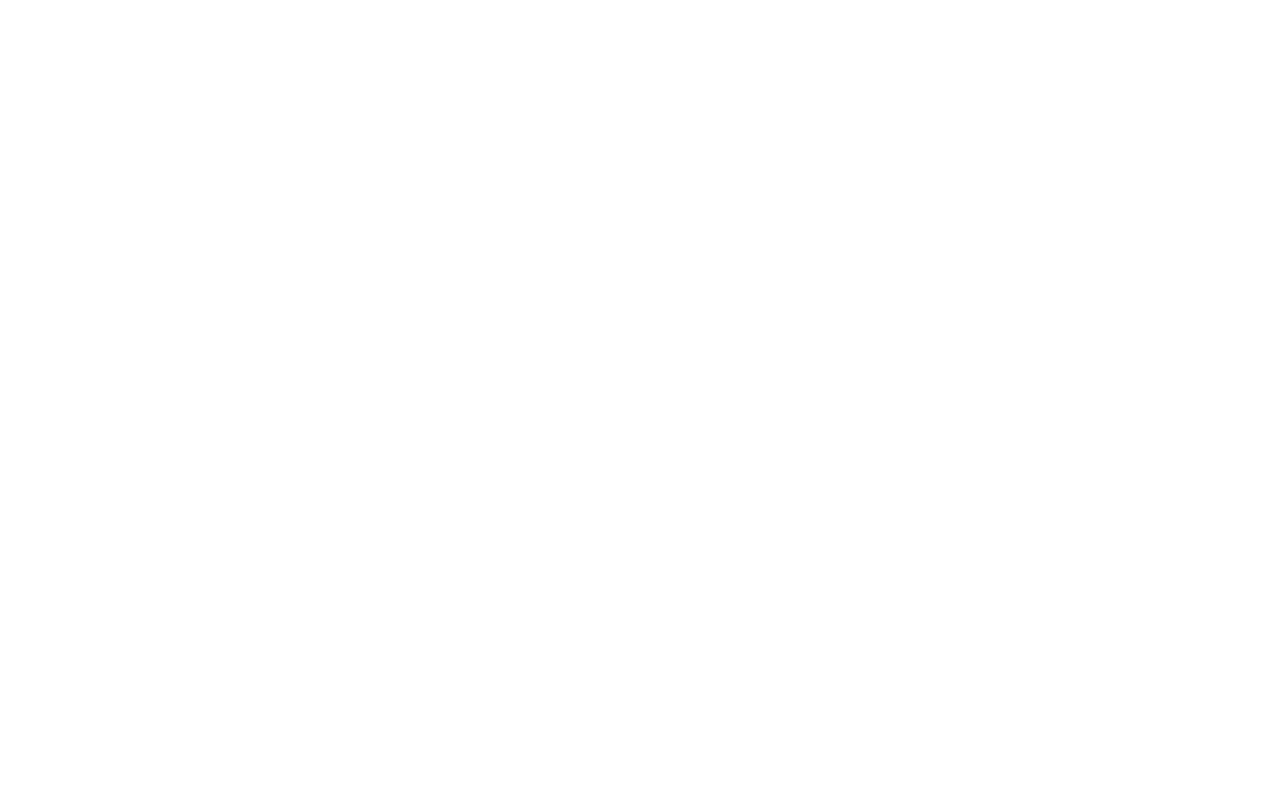
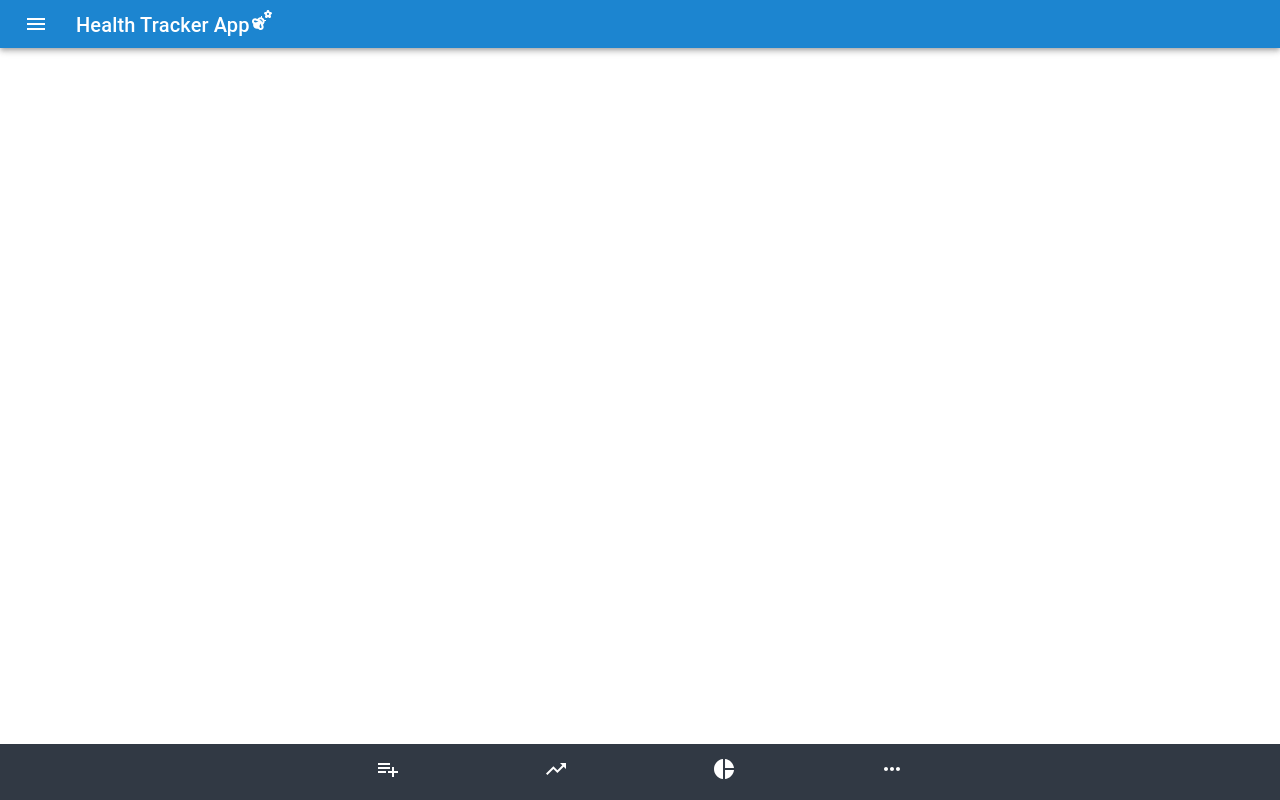
Before and after one commit to Eshy10/health-app, a React (Create React App) app: page / in a window 1280 px wide. Built offline with nearby package versions, Linux system fonts and the light colour scheme.

Commit message:
add navbar and bottom navbar

```diff
--- a/src/App.js
+++ b/src/App.js
@@ -1,9 +1,13 @@
 import React from 'react';
+import Navbar from './components/navbar/Navbar';
+import BottomNavbar from './components/bottomNav/bottomNav';
 import './App.css';
 
 function App() {
   return (
     <div className="App">
+    <Navbar/>
+    <BottomNavbar/>
     </div>
   );
 }
--- a/src/components/bottomNav/bottomNav.js
+++ b/src/components/bottomNav/bottomNav.js
@@ -0,0 +1,29 @@
+import React from 'react';
+import BottomNavigation from '@material-ui/core/BottomNavigation';
+import BottomNavigationAction from '@material-ui/core/BottomNavigationAction';
+import MoreHorizIcon from '@material-ui/icons/MoreHoriz';
+import PlaylistAddIcon from '@material-ui/icons/PlaylistAdd';
+import TrendingUpIcon from '@material-ui/icons/TrendingUp';
+import PieChartIcon from '@material-ui/icons/PieChart';
+import useStyles from './bottomNav.styles';
+
+
+const BottomNavbar = ({props}) => {
+  const classes = useStyles(props);
+  const [value, setValue] = React.useState('Add neasure');
+
+  const handleChange = (event, newValue) => {
+    setValue(newValue);
+  };
+
+  return (
+    <BottomNavigation value={value} onChange={handleChange} className={classes.root}>
+      <BottomNavigationAction label="Add measure" value="add measure" icon={<PlaylistAddIcon />} style = {{color: 'white'}} />
+      <BottomNavigationAction label="Track" value="track" icon={<TrendingUpIcon />}  style = {{color: 'white'}}  />
+      <BottomNavigationAction label="Progress" value="progress" icon={<PieChartIcon />}  style = {{color: 'white'}}  />
+      <BottomNavigationAction label="more" value="more" icon={<MoreHorizIcon />}  style = {{color: 'white'}}  />
+    </BottomNavigation>
+  );
+}
+
+export default BottomNavbar;
--- /dev/null
+++ b/src/components/bottomNav/bottomNav.styles.js
@@ -0,0 +1,12 @@
+import { makeStyles } from '@material-ui/core/styles';
+
+const useStyles = makeStyles({
+    root: {
+    width: '100%',
+    position: 'fixed',
+    bottom: 0,
+    backgroundColor: '#313944'
+    },
+  });
+
+export default useStyles;
--- a/src/components/navbar/Navbar.js
+++ b/src/components/navbar/Navbar.js
@@ -4,6 +4,7 @@
 import Typography from '@material-ui/core/Typography';
 import IconButton from '@material-ui/core/IconButton';
 import MenuIcon from '@material-ui/icons/Menu';
+import EmojiNatureIcon from '@material-ui/icons/EmojiNature';
 import PropTypes from 'prop-types';
 import useStyles from './Navbar.styles';
 
@@ -13,13 +14,14 @@
 
   return (
     <div className={classes.root}>
-      <AppBar position="static">
+      <AppBar position="static" style = {{backgroundColor: '#1c85d0'}}>
         <Toolbar variant="dense">
           <IconButton edge="start" className={classes.menuButton} color="inherit" aria-label="menu">
             <MenuIcon />
           </IconButton>
           <Typography variant="h6" color="inherit">
             Health Tracker App
+            <EmojiNatureIcon/>
           </Typography>
         </Toolbar>
       </AppBar>
```
